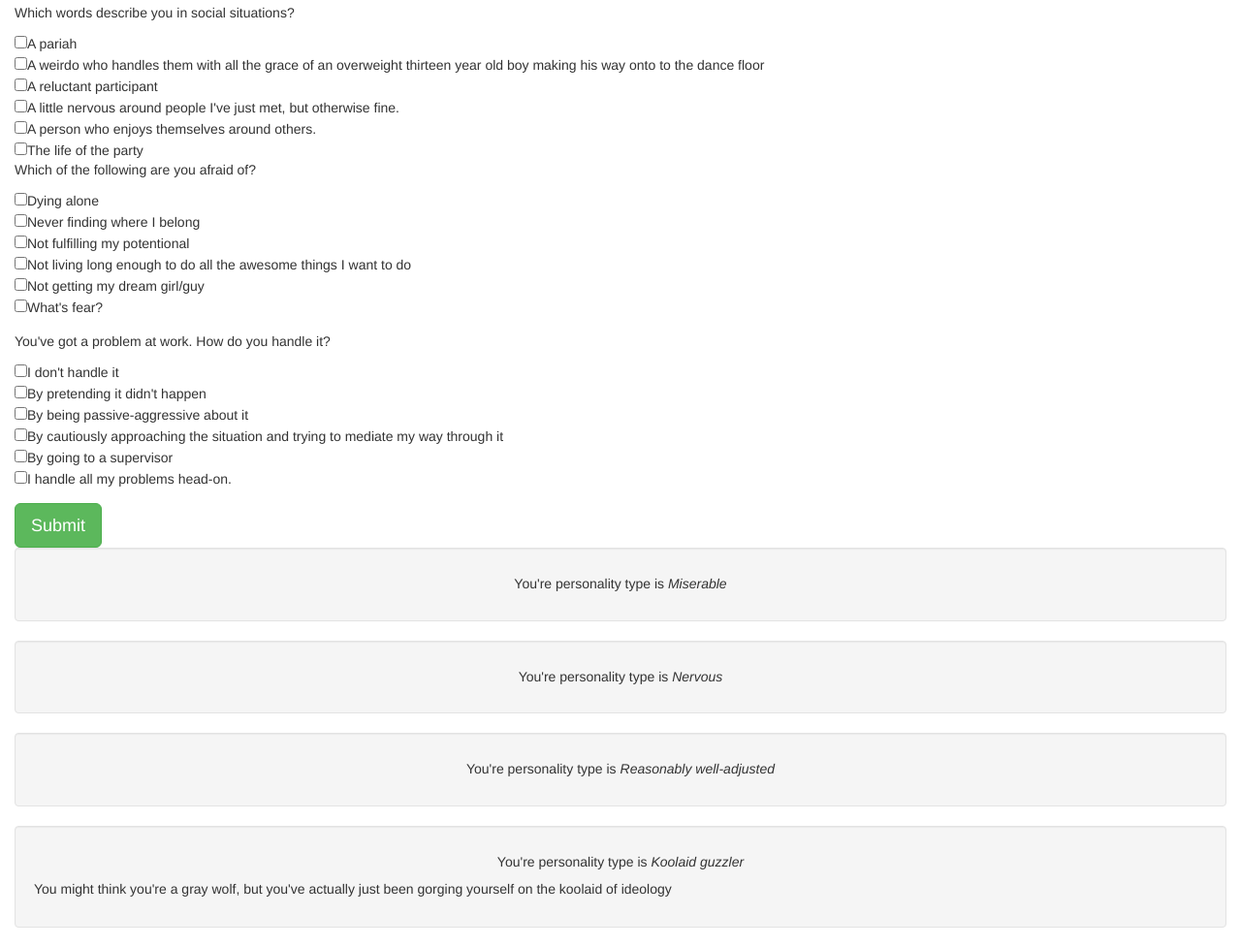
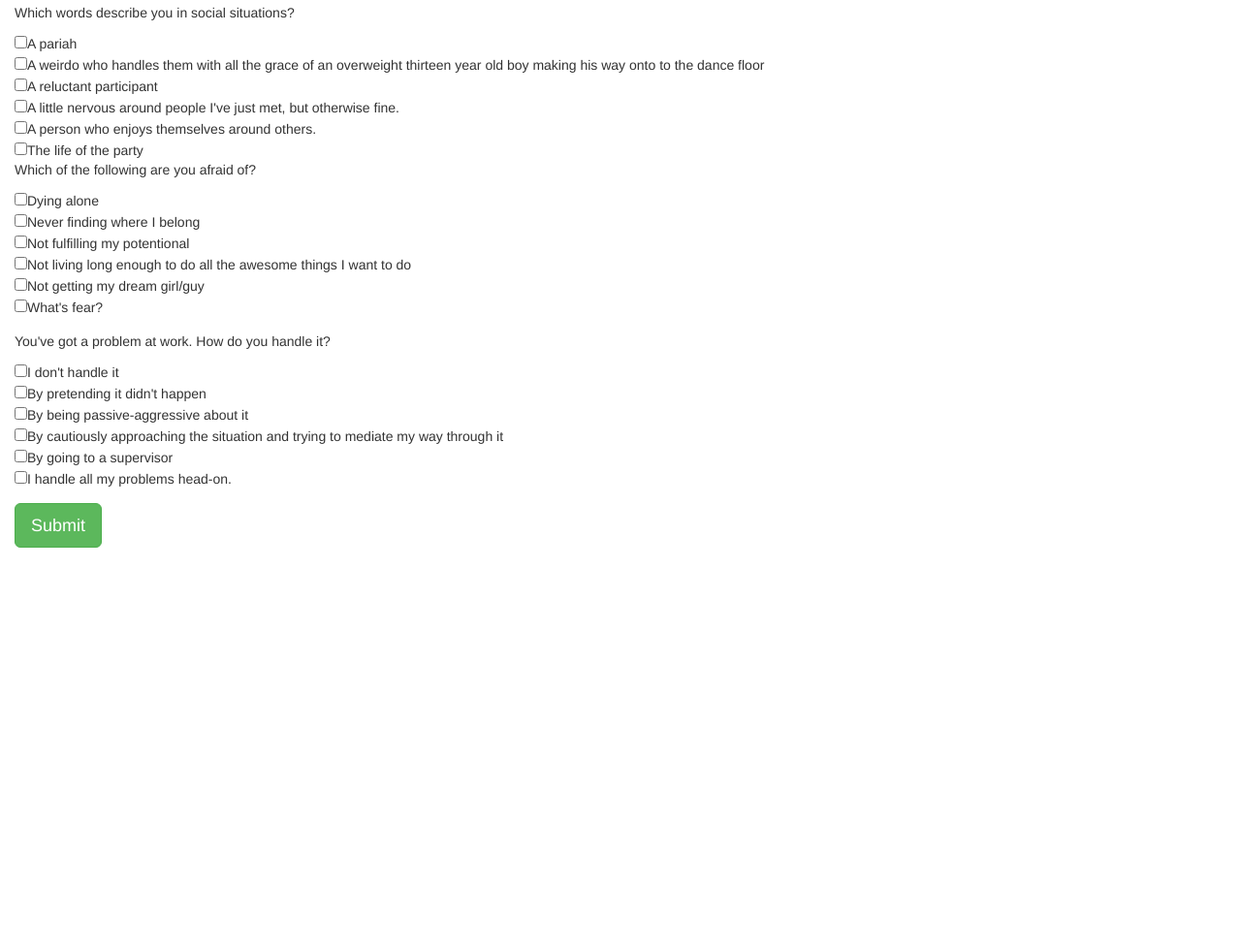
Before and after one commit to wkulha/personality-quiz, a plain HTML site: page index.html in a window 1280 px wide. Shown: the part 533-1510 px from the top of the page at 97% size. After the commit the page ends 1098 px from the top, so only its background shows below. Drawn offline with Linux system fonts and the light colour scheme.

Commit message:
Add custom css class to hide result windows and apply that class to all needed elements in the index document.

```diff
--- a/css/styles.css
+++ b/css/styles.css
@@ -0,0 +1,3 @@
+.noshow {
+  display:none;
+}
--- a/index.html
+++ b/index.html
@@ -63,22 +63,22 @@
           <button class="btn btn-lg btn-success" type="submit">Submit</button>
         </form>
       </div>
-      <div class="well" id="miserable">
+      <div class="well noshow" id="miserable">
         <div class="text-center">
           <h5>You're personality type is <em>Miserable</em></h5>
         </div>
       </div>
-      <div class="well" id="nervous">
+      <div class="well noshow" id="nervous">
         <div class="text-center">
           <h5>You're personality type is <em>Nervous</em></h5>
         </div>
       </div>
-      <div class="well" id="adjusted">
+      <div class="well noshow" id="adjusted">
         <div class="text-center">
           <h5>You're personality type is <em>Reasonably well-adjusted</em></h5>
         </div>
       </div>
-      <div class="well" id="koolaid">
+      <div class="well noshow" id="koolaid">
         <div class="text-center">
           <h5>You're personality type is <em>Koolaid guzzler</em></h5>
         </div>
```
